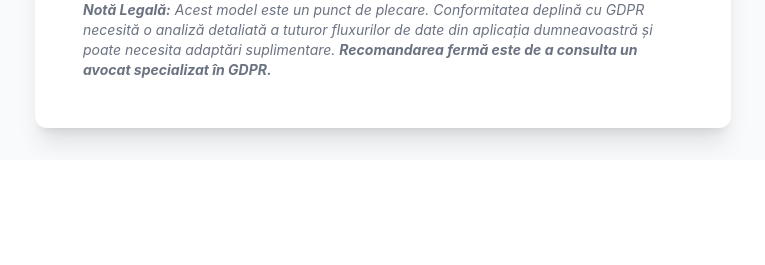
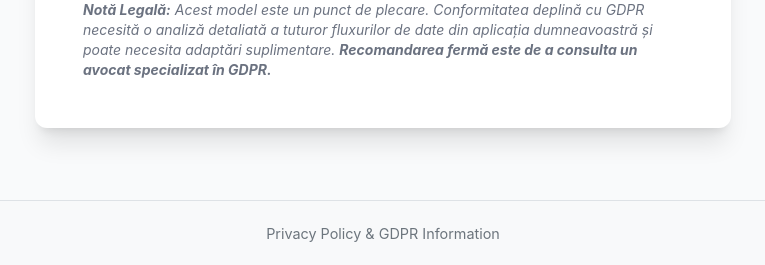
Before and after one commit to mihail-pop/airsense, a Django app: page /gdpr/ in a window 1280 px wide. Shown: the part 3653-3918 px from the top of the page, without its empty margins (257-1022 px from the left). Before the commit the page ends 3804 px from the top, so only its background shows below. Run offline with Django 5.2, Linux system fonts and the light colour scheme; some libraries are stand-ins or nearby versions.

Commit message:
Add footer with privacy policy link

```diff
--- a/core/static/core/css/home.css
+++ b/core/static/core/css/home.css
@@ -504,4 +504,24 @@ main {
     max-width: 800px;
     margin: 0 auto;
     padding: 0 20px;
+    min-height: calc(100vh - 140px);
 }
+
+.site-footer {
+    background: #f8f9fa;
+    border-top: 1px solid #dee2e6;
+    padding: 20px 0;
+    margin-top: 40px;
+    text-align: center;
+}
+
+.footer-content a {
+    color: #6c757d;
+    text-decoration: none;
+    font-size: 0.9em;
+}
+
+.footer-content a:hover {
+    color: #007bff;
+    text-decoration: underline;
+}
--- a/core/templates/base.html
+++ b/core/templates/base.html
@@ -26,6 +26,12 @@
         {% block content %}{% endblock %}
     </main>
 
+    <footer class="site-footer">
+        <div class="footer-content">
+            <a href="/gdpr/" target="_blank">Privacy Policy & GDPR Information</a>
+        </div>
+    </footer>
+
     {% block extra_js %}{% endblock %}
 </body>
 </html>
--- a/core/templates/profile.html
+++ b/core/templates/profile.html
@@ -131,5 +131,7 @@
             <button type="submit" name="action" value="delete_data" onclick="return confirm('Are you sure you want to delete all your AI interaction history? This cannot be undone.')" style="background: #ffc107; color: #000;">Delete AI Data</button>
             <button type="submit" name="action" value="delete" onclick="return confirm('Are you sure you want to delete your account? This cannot be undone.')" style="background: #dc3545;">Delete Account</button>
         </form>
+
+
     </div>
 {% endblock %}
```
